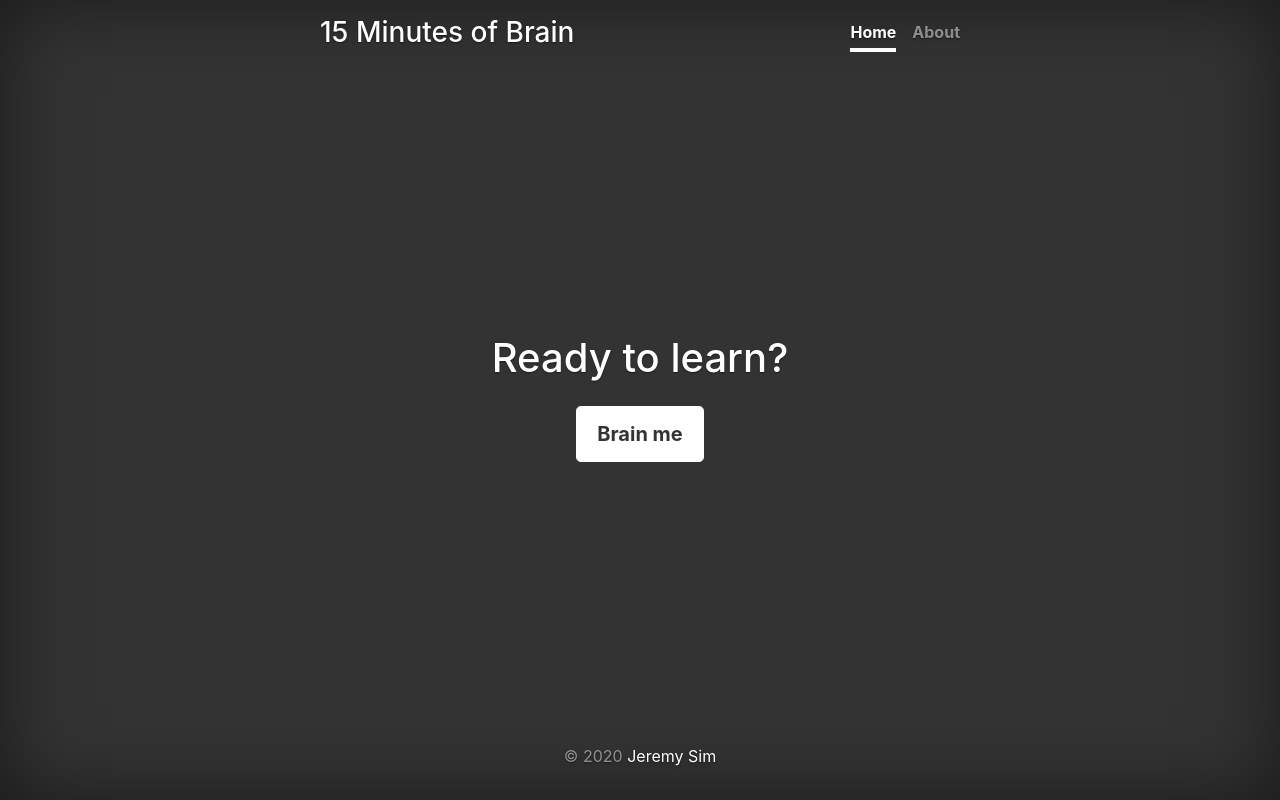
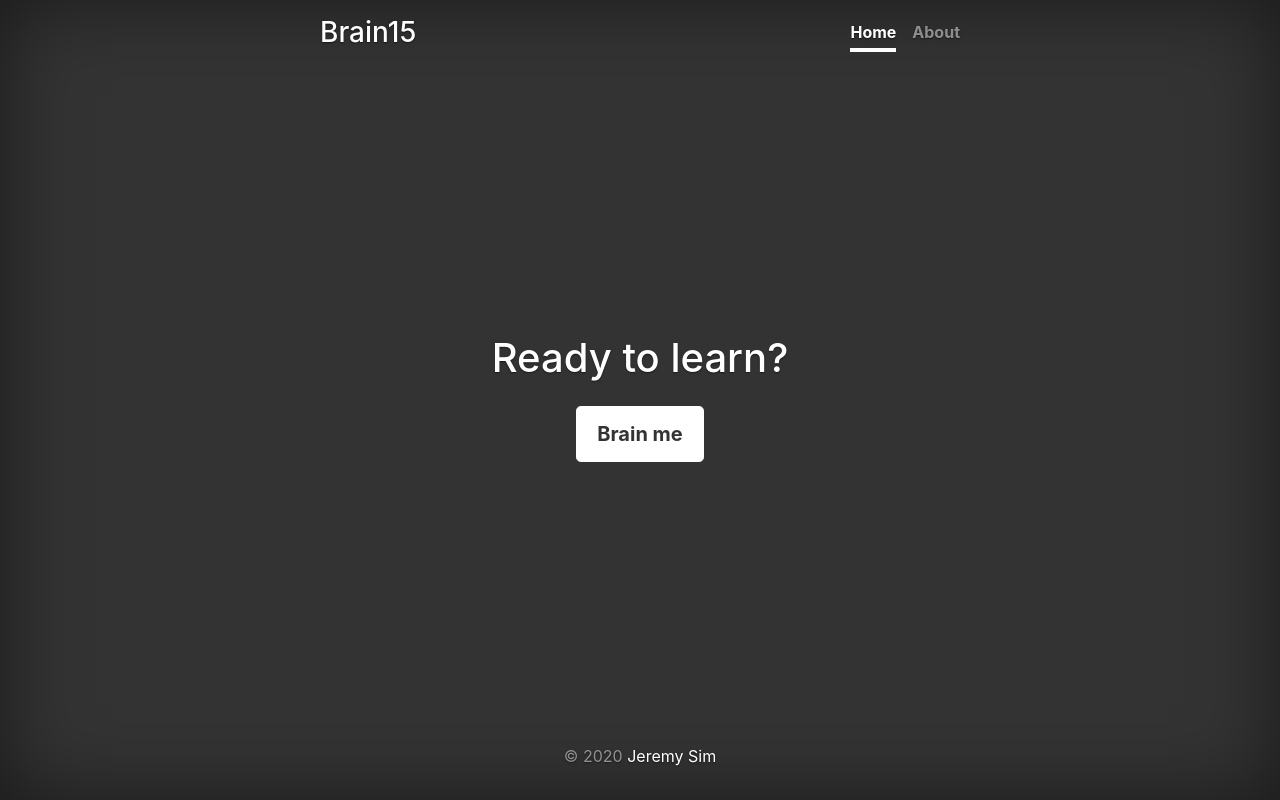
Before and after one commit to jsim0809/15-minutes-of-brain, a React app: page / in a window 1280 px wide. Built offline with nearby package versions, Linux system fonts and the light colour scheme.

Commit message:
Name change to Brain15.

```diff
--- a/client/About.jsx
+++ b/client/About.jsx
@@ -7,7 +7,7 @@ const About = () => (
     <p className="text-left">Studies show that <a href="https://en.wikipedia.org/wiki/Decision_fatigue"><u>decision fatigue</u></a> is
             a constant factor in our lives today, particularly in the evenings when we're deciding what to do with our free time.
             This leads to a lot of wasted hours — we're literally too tired to know what to do.</p>
-    <p className="text-left"><span className="font-weight-bolder">15 Minutes of Brain</span> is designed to fill those gaps with growth and learning.
+    <p className="text-left"><span className="font-weight-bolder">Brain15</span> is designed to fill those gaps with growth and learning.
     Hit the button to bring up a random video from our user-curated database, and enjoy. All videos are between 4 and 20 minutes long.</p>
     <p className="text-left">Watch enough videos, and you might get a surprise.</p>
     <p className="text-left">So go on, press the button. It's big brain time.</p>
--- a/client/App.jsx
+++ b/client/App.jsx
@@ -33,26 +33,26 @@ class App extends React.Component {
 
   handleBrainMeClick() {
     // Test video
-    // this.setState({
-    //   video: 'Nwzgfgw6zf4',
+    this.setState({
+      video: 'Nwzgfgw6zf4',
+    });
+
+    // // Fetch random video
+    // $.ajax({
+    //   type: 'GET',
+    //   url: '/api/video',
+    //   success: (response) => {
+    //     this.setState({
+    //       video: response,
+    //       upvoted: false,
+    //       downvoted: false,
+    //       reported: false,
+    //     });
+    //   },
+    //   error: (err) => {
+    //     console.log(err);
+    //   }
     // });
-
-    // Fetch random video
-    $.ajax({
-      type: 'GET',
-      url: '/api/video',
-      success: (response) => {
-        this.setState({
-          video: response,
-          upvoted: false,
-          downvoted: false,
-          reported: false,
-        });
-      },
-      error: (err) => {
-        console.log(err);
-      }
-    });
   }
 
   handleUpvoteClick() {
@@ -114,7 +114,7 @@ class App extends React.Component {
 
     // Set the body varilable to whichever tab is selected to render.
     let body = null;
-    if (tab === 'Home' || tab === "15 Minutes of Brain") {
+    if (tab === 'Home' || tab === "Brain15") {
       body = <Home video={video}
         upvoted={upvoted}
         downvoted={downvoted}
--- a/client/Header.jsx
+++ b/client/Header.jsx
@@ -3,9 +3,9 @@ import React from 'react';
 const Header = ({ tab, video, handleMenuBarClick }) => (
   <header className={`masthead mb-${(!video || tab === 'About') ? 'auto' : '5'}`}>
       <div className="inner">
-        <h3 className="masthead-brand" onClick={handleMenuBarClick}>15 Minutes of Brain</h3>
+        <h3 className="masthead-brand" onClick={handleMenuBarClick}>Brain15</h3>
         <nav className="nav nav-masthead justify-content-center">
-          <a className={`nav-link ${tab === 'Home' || tab === '15 Minutes of Brain' ? 'active' : ''}`} onClick={handleMenuBarClick}>Home</a>
+          <a className={`nav-link ${tab === 'Home' || tab === 'Brain15' ? 'active' : ''}`} onClick={handleMenuBarClick}>Home</a>
           <a className={`nav-link ${tab === 'About' ? 'active' : ''}`} onClick={handleMenuBarClick}>About</a>
         </nav>
       </div>
--- a/public/index.html
+++ b/public/index.html
@@ -8,7 +8,7 @@
   <link rel="stylesheet" href="https://stackpath.bootstrapcdn.com/bootstrap/4.4.1/css/bootstrap.min.css"
     integrity="sha384-Vkoo8x4CGsO3+Hhxv8T/Q5PaXtkKtu6ug5TOeNV6gBiFeWPGFN9MuhOf23Q9Ifjh" crossorigin="anonymous">
   <link rel="stylesheet" href="styles.css">
-  <title>15 Minutes of Brain</title>
+  <title>Brain15</title>
 </head>
 
 <body class="text-center" id="app">
```
Also changed, not shown: 2 other files (tests, documents, lock files or other folders).
